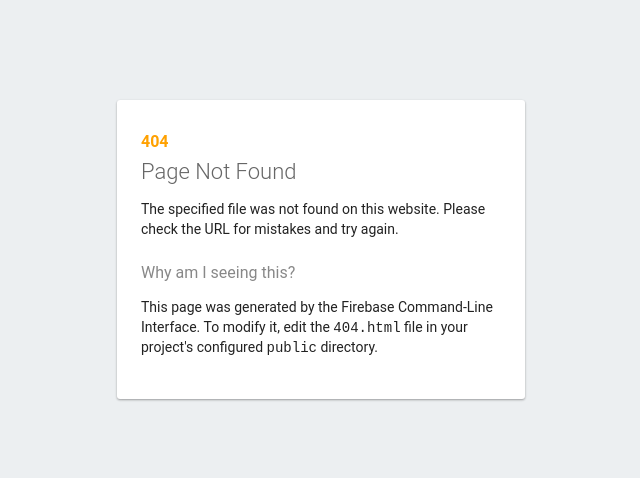
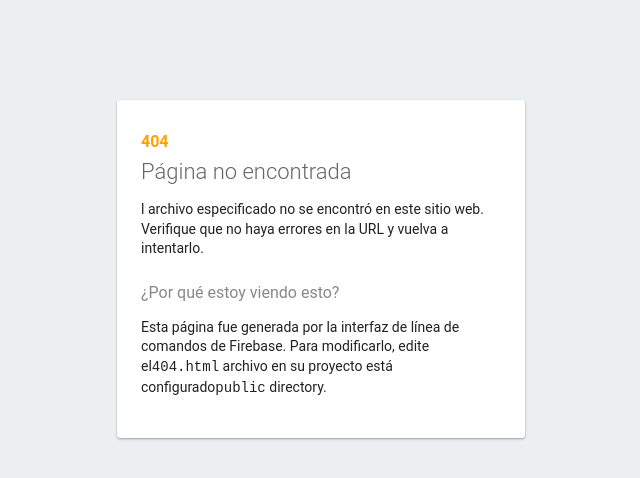
Before and after one commit to DarioMRosiansky/CamPeluClandes, a website: page n/404.html in a window 1280 px wide. Shown: the whole page, without its empty margins (319-959 px from the left). Drawn offline with Linux system fonts and the light colour scheme.

Commit message:
Pelu Corregido2

```diff
--- a/n/404.html
+++ b/n/404.html
@@ -3,7 +3,7 @@
   <head>
     <meta charset="utf-8">
     <meta name="viewport" content="width=device-width, initial-scale=1">
-    <title>Page Not Found</title>
+    <title>Página no encontrada</title>
 
     <style media="screen">
       body { background: #ECEFF1; color: rgba(0,0,0,0.87); font-family: Roboto, Helvetica, Arial, sans-serif; margin: 0; padding: 0; }
@@ -24,10 +24,10 @@
   <body>
     <div id="message">
       <h2>404</h2>
-      <h1>Page Not Found</h1>
-      <p>The specified file was not found on this website. Please check the URL for mistakes and try again.</p>
-      <h3>Why am I seeing this?</h3>
-      <p>This page was generated by the Firebase Command-Line Interface. To modify it, edit the <code>404.html</code> file in your project's configured <code>public</code> directory.</p>
+      <h1>Página no encontrada</h1>
+      <p>l archivo especificado no se encontró en este sitio web. Verifique que no haya errores en la URL y vuelva a intentarlo.</p>
+      <h3>¿Por qué estoy viendo esto?</h3>
+      <p>Esta página fue generada por la interfaz de línea de comandos de Firebase. Para modificarlo, edite el<code>404.html</code> archivo en su proyecto está configurado<code>public</code> directory.</p>
     </div>
   </body>
 </html>
```
Also changed, not shown: pages/contact.html (+1 -1 lines), pages/error404.html (+2 -2 lines), pages/events.html (+2 -2 lines), pages/gallery.html (+1 -1 lines), images/tijeraicon.png (deleted).
